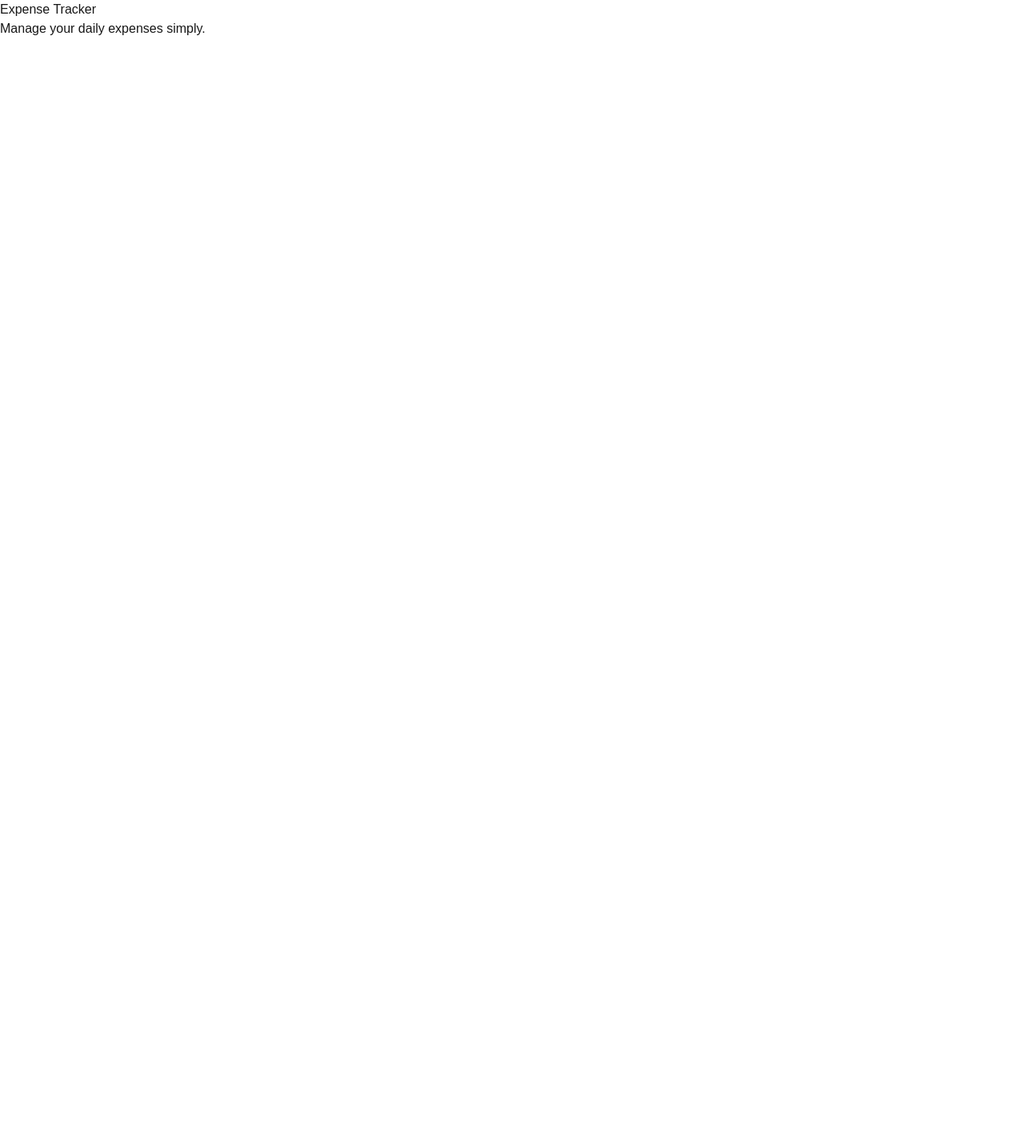
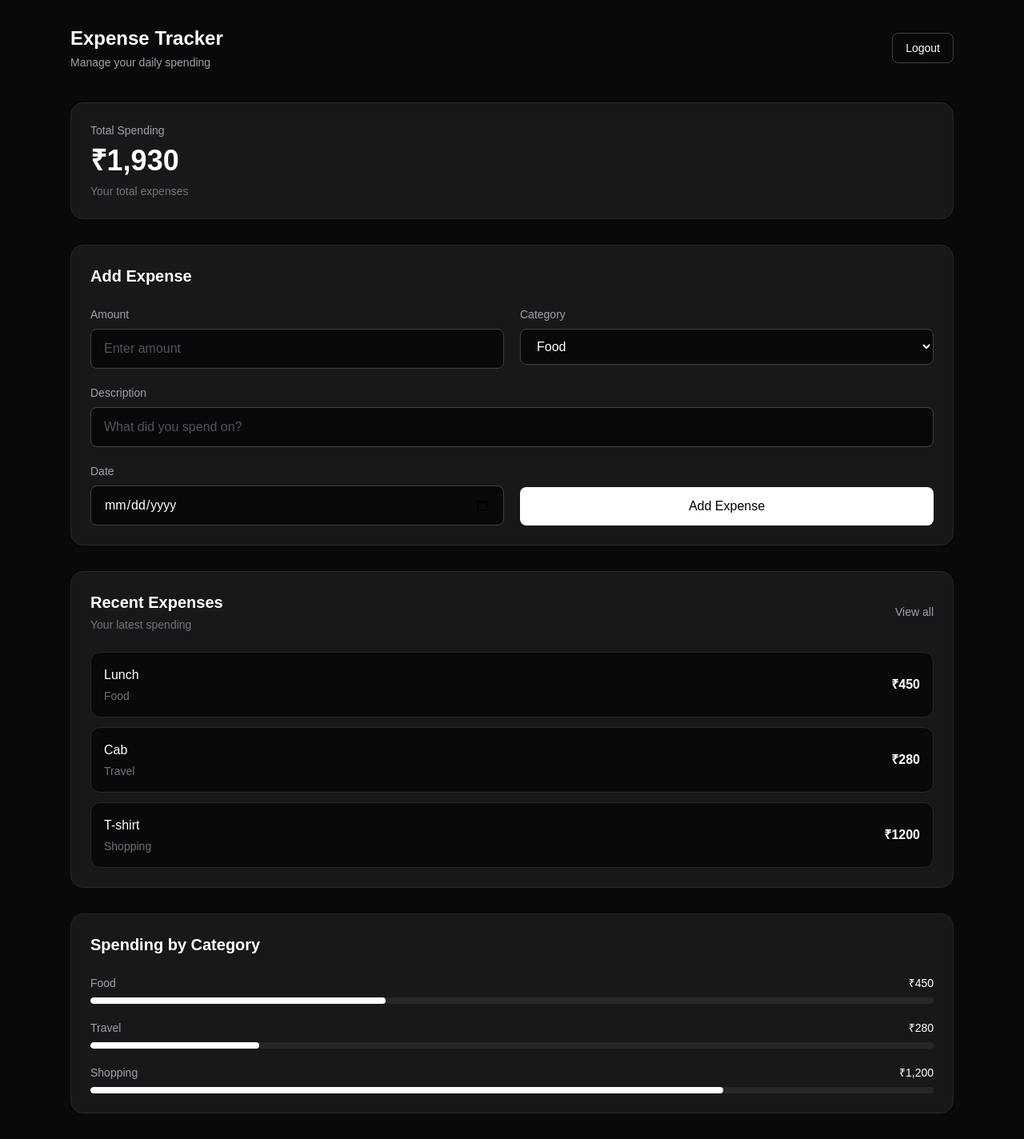
Before and after one commit to Aakash473/expense_tracker, a Next.js app: page / in a window 1280 px wide. Shown: the whole page at 80% size. Before the commit the page ends 800 px from the top, so only its background shows below. Built offline with nearby package versions, Linux system fonts and the light colour scheme.

Commit message:
build expense tracker dashboard

```diff
--- a/app/page.tsx
+++ b/app/page.tsx
@@ -1,8 +1,231 @@
+const expenses = [
+    {
+        id: 1,
+        category: "Food",
+        description: "Lunch",
+        amount: 450,
+    },
+    {
+        id: 2,
+        category: "Travel",
+        description: "Cab",
+        amount: 280,
+    },
+    {
+        id: 3,
+        category: "Shopping",
+        description: "T-shirt",
+        amount: 1200,
+    },
+];
+
 export default function Home() {
-  return (
-      <main>
-        <h1>Expense Tracker</h1>
-        <p>Manage your daily expenses simply.</p>
-      </main>
-  );
+    return (
+        <main className="min-h-screen bg-zinc-950 text-white">
+            <div className="mx-auto max-w-6xl px-6 py-8">
+
+                {/* Header */}
+                <header className="mb-10 flex items-center justify-between">
+                    <div>
+                        <h1 className="text-2xl font-semibold">
+                            Expense Tracker
+                        </h1>
+
+                        <p className="mt-1 text-sm text-zinc-400">
+                            Manage your daily spending
+                        </p>
+                    </div>
+
+                    <button className="rounded-lg border border-zinc-700 px-4 py-2 text-sm transition hover:bg-zinc-800">
+                        Logout
+                    </button>
+                </header>
+
+                {/* Spending Summary */}
+                <section className="mb-8">
+                    <div className="rounded-2xl border border-zinc-800 bg-zinc-900 p-6">
+                        <p className="text-sm text-zinc-400">
+                            Total Spending
+                        </p>
+
+                        <h2 className="mt-2 text-4xl font-bold">
+                            ₹1,930
+                        </h2>
+
+                        <p className="mt-2 text-sm text-zinc-500">
+                            Your total expenses
+                        </p>
+                    </div>
+                </section>
+
+                {/* Add Expense */}
+                <section className="mb-8 rounded-2xl border border-zinc-800 bg-zinc-900 p-6">
+                    <h2 className="mb-6 text-xl font-semibold">
+                        Add Expense
+                    </h2>
+
+                    <div className="grid gap-5 md:grid-cols-2">
+
+                        <div>
+                            <label className="mb-2 block text-sm text-zinc-400">
+                                Amount
+                            </label>
+
+                            <input
+                                type="number"
+                                placeholder="Enter amount"
+                                className="w-full rounded-lg border border-zinc-700 bg-zinc-950 px-4 py-3 outline-none transition placeholder:text-zinc-600 focus:border-zinc-400"
+                            />
+                        </div>
+
+                        <div>
+                            <label className="mb-2 block text-sm text-zinc-400">
+                                Category
+                            </label>
+
+                            <select className="w-full rounded-lg border border-zinc-700 bg-zinc-950 px-4 py-3 outline-none transition focus:border-zinc-400">
+                                <option>Food</option>
+                                <option>Travel</option>
+                                <option>Shopping</option>
+                                <option>Bills</option>
+                                <option>Other</option>
+                            </select>
+                        </div>
+
+                        <div className="md:col-span-2">
+                            <label className="mb-2 block text-sm text-zinc-400">
+                                Description
+                            </label>
+
+                            <input
+                                type="text"
+                                placeholder="What did you spend on?"
+                                className="w-full rounded-lg border border-zinc-700 bg-zinc-950 px-4 py-3 outline-none transition placeholder:text-zinc-600 focus:border-zinc-400"
+                            />
+                        </div>
+
+                        <div>
+                            <label className="mb-2 block text-sm text-zinc-400">
+                                Date
+                            </label>
+
+                            <input
+                                type="date"
+                                className="w-full rounded-lg border border-zinc-700 bg-zinc-950 px-4 py-3 outline-none transition focus:border-zinc-400"
+                            />
+                        </div>
+
+                        <div className="flex items-end">
+                            <button className="w-full rounded-lg bg-white px-5 py-3 font-medium text-black transition hover:bg-zinc-200 active:scale-[0.98]">
+                                Add Expense
+                            </button>
+                        </div>
+
+                    </div>
+                </section>
+
+                {/* Expenses */}
+                <section className="mb-8 rounded-2xl border border-zinc-800 bg-zinc-900 p-6">
+                    <div className="mb-6 flex items-center justify-between">
+                        <div>
+                            <h2 className="text-xl font-semibold">
+                                Recent Expenses
+                            </h2>
+
+                            <p className="mt-1 text-sm text-zinc-500">
+                                Your latest spending
+                            </p>
+                        </div>
+
+                        <button className="text-sm text-zinc-400 transition hover:text-white">
+                            View all
+                        </button>
+                    </div>
+
+                    <div className="space-y-3">
+                        {expenses.map((expense) => (
+                            <div
+                                key={expense.id}
+                                className="flex items-center justify-between rounded-xl border border-zinc-800 bg-zinc-950 p-4 transition hover:border-zinc-700 hover:bg-zinc-900"
+                            >
+                                <div>
+                                    <p className="font-medium">
+                                        {expense.description}
+                                    </p>
+
+                                    <p className="mt-1 text-sm text-zinc-500">
+                                        {expense.category}
+                                    </p>
+                                </div>
+
+                                <p className="font-semibold">
+                                    ₹{expense.amount}
+                                </p>
+                            </div>
+                        ))}
+                    </div>
+                </section>
+
+                {/* Category Spending */}
+                <section className="rounded-2xl border border-zinc-800 bg-zinc-900 p-6">
+                    <h2 className="text-xl font-semibold">
+                        Spending by Category
+                    </h2>
+
+                    <div className="mt-6 space-y-5">
+
+                        <div>
+                            <div className="mb-2 flex justify-between text-sm">
+                <span className="text-zinc-400">
+                  Food
+                </span>
+
+                                <span>
+                  ₹450
+                </span>
+                            </div>
+
+                            <div className="h-2 overflow-hidden rounded-full bg-zinc-800">
+                                <div className="h-full w-[35%] rounded-full bg-white" />
+                            </div>
+                        </div>
+
+                        <div>
+                            <div className="mb-2 flex justify-between text-sm">
+                <span className="text-zinc-400">
+                  Travel
+                </span>
+
+                                <span>
+                  ₹280
+                </span>
+                            </div>
+
+                            <div className="h-2 overflow-hidden rounded-full bg-zinc-800">
+                                <div className="h-full w-[20%] rounded-full bg-white" />
+                            </div>
+                        </div>
+
+                        <div>
+                            <div className="mb-2 flex justify-between text-sm">
+                <span className="text-zinc-400">
+                  Shopping
+                </span>
+
+                                <span>
+                  ₹1,200
+                </span>
+                            </div>
+
+                            <div className="h-2 overflow-hidden rounded-full bg-zinc-800">
+                                <div className="h-full w-[75%] rounded-full bg-white" />
+                            </div>
+                        </div>
+
+                    </div>
+                </section>
+
+            </div>
+        </main>
+    );
 }
```
